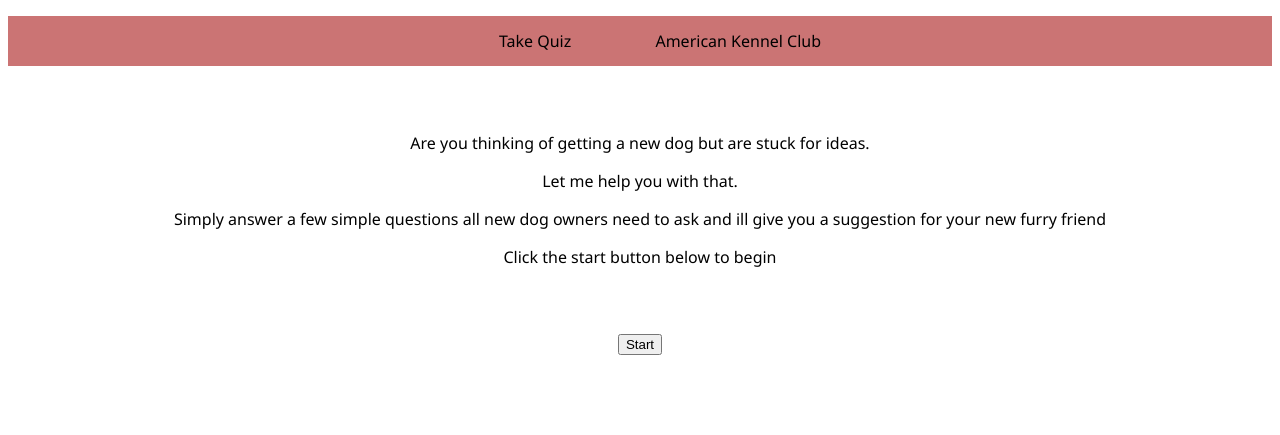
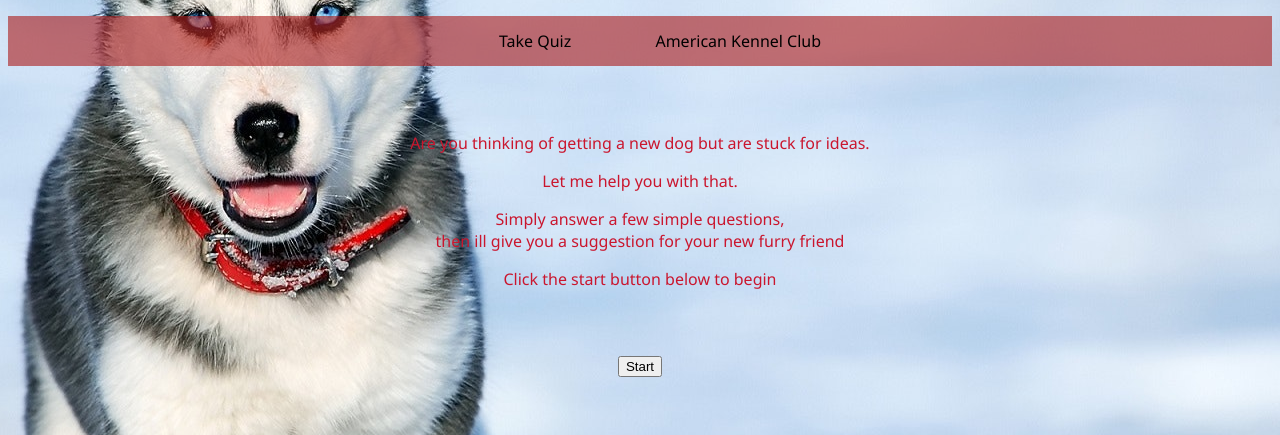
Before and after one commit to ScottDenton/Dog-suggestor-app, a plain HTML site: page home.html in a window 1280 px wide. Shown: the part 89-524 px from the top of the page. Drawn offline with Linux system fonts and the light colour scheme.

Commit message:
img's added and styling worked on

```diff
--- a/home.html
+++ b/home.html
@@ -16,7 +16,7 @@
     <div id = "greeting">
         <p>Are you thinking of getting a new dog but are stuck for ideas. </p>
         <p>Let me help you with that. </p>
-        <p>Simply answer a few simple questions all new dog owners need to ask and ill give you a suggestion for your new furry friend </p>
+        <p>Simply answer a few simple questions, <br> then ill give you a suggestion for your new furry friend </p>
         <p> Click the start button below to begin</p>
     </div>
 
--- a/style.css
+++ b/style.css
@@ -1,6 +1,16 @@
 body {
+
     text-align: center;
-    font-family: 'Segoe UI', Tahoma, Geneva, Verdana, sans-serif
+    font-family: 'Segoe UI', Tahoma, Geneva, Verdana, sans-serif;
+    background-image: url("husky.jpg");
+    background-position:center;
+    background-repeat:repeat-x;
+    background-attachment: fixed;
+}
+
+header {
+
+
 }
 nav {
     height: 50px;
@@ -21,21 +31,28 @@ nav li {
 h1{
     font-size:3em;
 }
+
+p{
+    color:rgb(202, 22, 46);
+}
+
+
+
 .question input[type='radio']{
 margin:10px;
-
-
 }
 
 #submit-button{
     margin-top:20px;
-
-
 }
 
 
 .hidden {
     visibility: hidden;
+}
+
+form{
+    padding:20px;
 }
 
 #footer {
@@ -44,6 +61,7 @@ margin:10px;
     padding:10px;
     padding-top:50px;
     margin-top:20px;
+
 }
 
 #AKC{
```
Also changed, not shown: husky.jpg (added).
